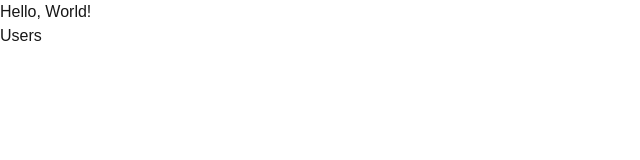
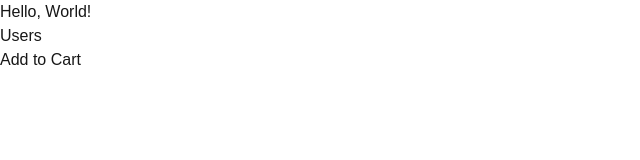
Before and after one commit to MaksimusK/LabJs, a Next.js app in the folder titan/: page / in a window 1280 px wide. Shown: the top 160 px of the page, without its empty margins (0-640 px from the left). Built offline with nearby package versions, Linux system fonts and the light colour scheme.

Commit message:
Добавление навигации

```diff
--- /dev/null
+++ b/titan/app/components/add-to-cart.tsx
@@ -0,0 +1,13 @@
+'use client';
+
+import React from 'react'
+
+const AddToCart = () => {
+  return (
+    <div>
+        <button onClick={() => console.log("Click")}>Add to Cart</button>
+    </div>
+  )
+}
+
+export default AddToCart;
--- /dev/null
+++ b/titan/app/components/product-card.tsx
@@ -0,0 +1,12 @@
+import React from 'react'
+import AddToCart from './add-to-cart'
+
+const ProductCard  = () => {
+  return (
+    <div>
+       <AddToCart />
+    </div>
+  )
+}
+
+export default ProductCard
--- a/titan/app/page.tsx
+++ b/titan/app/page.tsx
@@ -1,10 +1,12 @@
 import Image from "next/image";
-
+import Link from "next/link";
+import ProductCard from "./components/product-card";
 export default function Home() {
   return (
     <main>
       <h1>Hello, World!</h1>
-      <a href="/users">Users</a>
+      <Link href="/users">Users</Link>
+      <ProductCard />
     </main>
   );
 }
```
